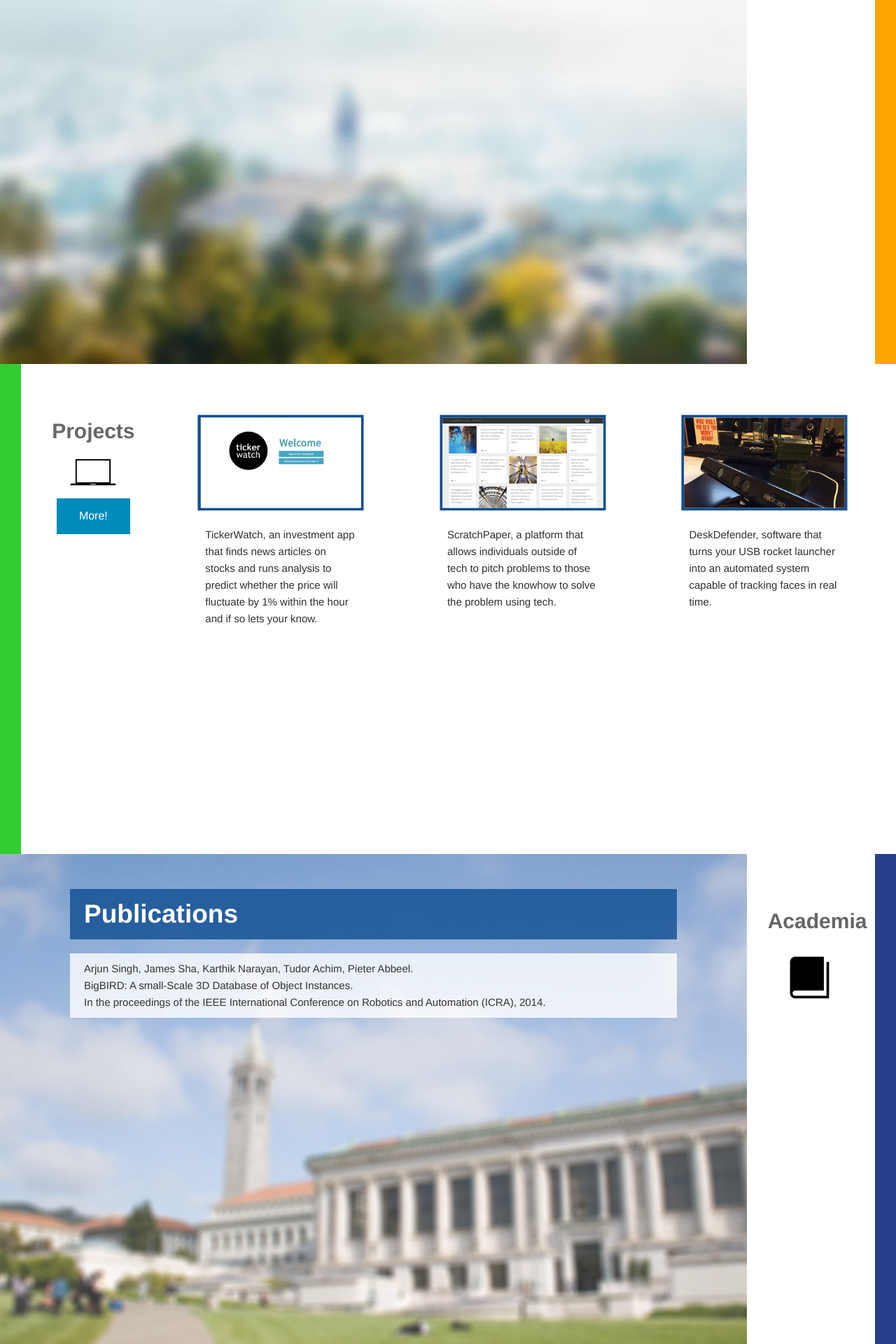
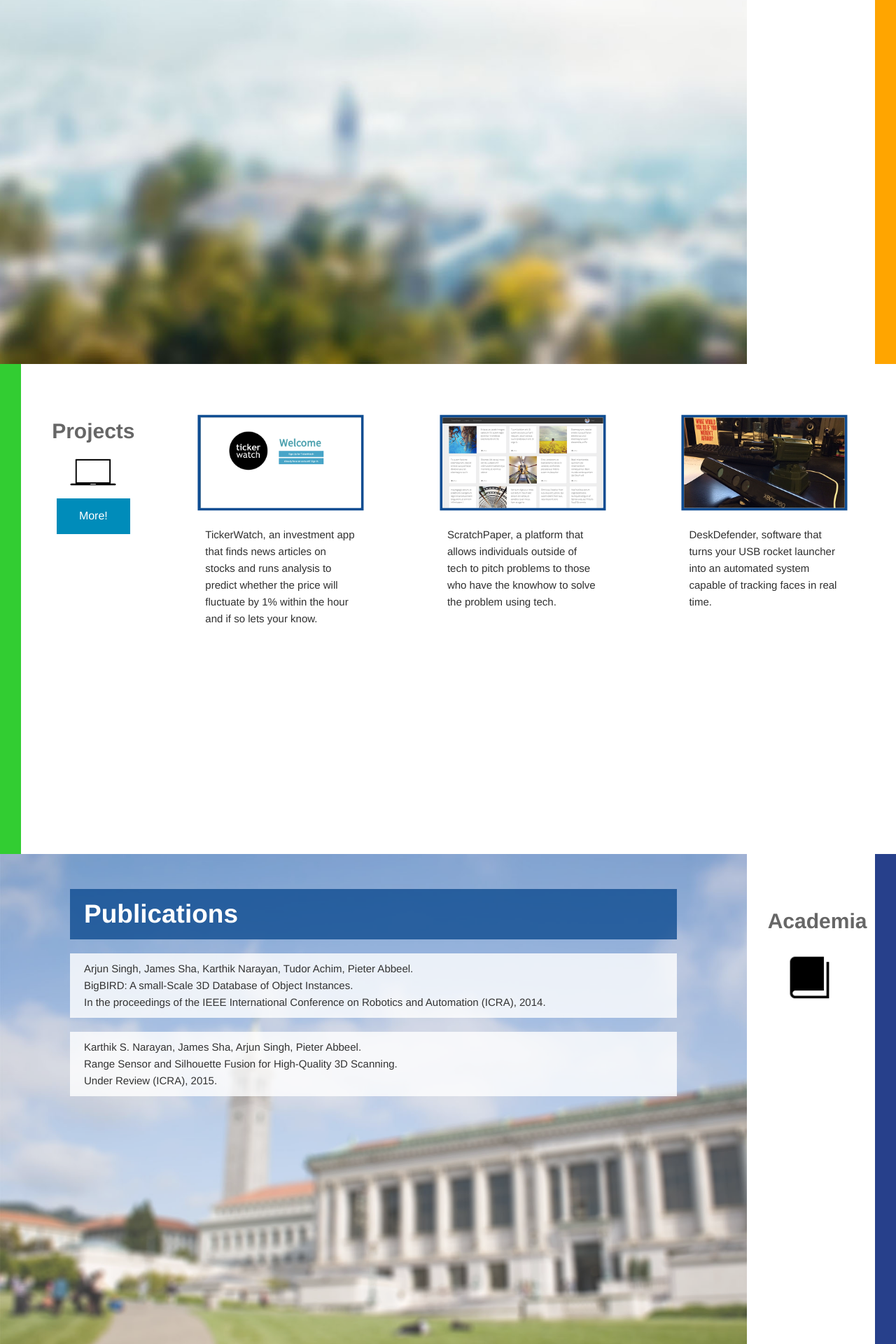
Before and after one commit to thedavidzhao/jamessha.github.io, a Jekyll site: the page built from index.html, in a window 1280 px wide. Shown: the part 1230-3150 px from the top of the page at 70% size. Built offline with Jekyll 4.4.1, drawn with Linux system fonts in a browser that asks for light colours; nearby versions of some CDN libraries.

Commit message:
under review publication

```diff
--- a/css/style.scss
+++ b/css/style.scss
@@ -347,9 +347,10 @@ main {
     background-color: rgba(255,255,255,0.8);
     padding: 10px;
     padding-left: 20px;
+    margin-bottom: 20px;
   }
 
-  .publication:hover {
+  .publication-link:hover {
     background-color: rgba(255,255,255,1.0);
   }
 }
--- a/index.html
+++ b/index.html
@@ -196,11 +196,17 @@ layout: default
             <div class="title">
               <h2>Publications</h2>
             </div>
-            <a href="http://www.cs.berkeley.edu/~pabbeel/papers/2014-ICRA-BigBIRD.pdf"><div class="publication">
+            <a href="http://www.cs.berkeley.edu/~pabbeel/papers/2014-ICRA-BigBIRD.pdf"><div class="publication publication-link">
                 <p>Arjun Singh, James Sha, Karthik Narayan, Tudor Achim, Pieter Abbeel.</p>
                 <p>BigBIRD: A small-Scale 3D Database of Object Instances.</p>
                 <p>In the proceedings of the IEEE International Conference on Robotics and Automation (ICRA), 2014.</p>
-            </div></a>
+            </a></div>
+            <div class="publication">
+                <p>Karthik S. Narayan, James Sha, Arjun Singh, Pieter Abbeel.</p>
+                <p>Range Sensor and Silhouette Fusion for High-Quality 3D Scanning.</p>
+                <p>Under Review (ICRA), 2015.</p>
+            </div>
+
           </div>
           <div class="small-2 columns right-header">
             <div class="row">
```
